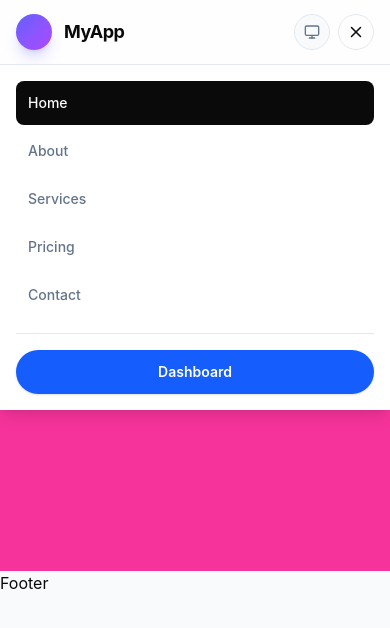
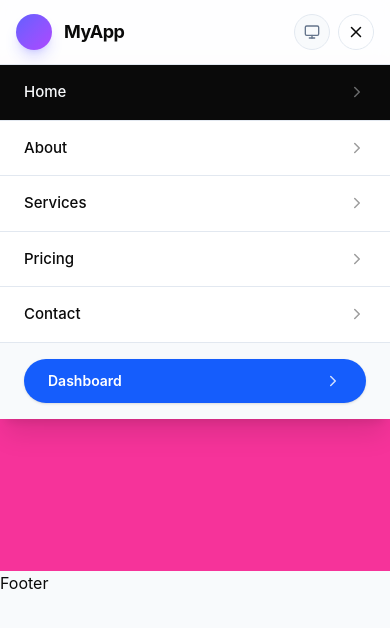
Before and after one commit to WistledgeTechnologies/wistloom-react-streak, a React (Vite) app in the folder my-app/: page / in a window 390 px wide. Both pictures are taken after a click on the button 356 px from the left and 32 px from the top of the page. Shown: the top 628 px of the page. Built offline with nearby package versions, Linux system fonts and the light colour scheme.

Commit message:
style: enhance mobile dropdown with chevrons and section dividers

```diff
--- a/my-app/src/components/Header/MobileNav.jsx
+++ b/my-app/src/components/Header/MobileNav.jsx
@@ -1,4 +1,4 @@
-import { Menu, X } from "lucide-react";
+import { Menu, X, ChevronRight } from "lucide-react";
 import { NavLink, Link } from "react-router-dom";
 import { navLinks } from "@/constants/navigation";
 import ThemeToggle from "@/components/ThemeToggle";
@@ -20,8 +20,8 @@ const MobileNav = ({ isOpen, onToggle, onClose }) => {
       </div>
 
       {isOpen && (
-        <div className="absolute top-full left-0 w-full md:hidden border-t border-border bg-card shadow-lg">
-          <nav className="mx-auto max-w-7xl px-4 py-4 flex flex-col gap-1">
+        <div className="absolute top-full left-0 w-full md:hidden bg-card border-t border-border shadow-xl overflow-hidden">
+          <nav className="flex flex-col">
             {navLinks.map((link) => (
               <NavLink
                 key={link.to}
@@ -29,24 +29,29 @@ const MobileNav = ({ isOpen, onToggle, onClose }) => {
                 end={link.to === "/"}
                 onClick={onClose}
                 className={({ isActive }) =>
-                  `px-3 py-3 rounded-lg text-sm font-medium transition-colors ${
+                  `group flex items-center justify-between px-6 py-4 text-[15px] font-medium border-b border-border transition-colors ${
                     isActive
                       ? "bg-foreground text-background"
-                      : "text-muted hover:text-foreground hover:bg-background"
+                      : "bg-card text-foreground hover:bg-background"
                   }`
                 }
               >
-                {link.label}
+                <span>{link.label}</span>
+                <ChevronRight
+                  size={18}
+                  className="shrink-0 opacity-40 group-hover:opacity-100 transition-opacity"
+                />
               </NavLink>
             ))}
 
-            <div className="mt-3 border-t border-border pt-4">
+            <div className="px-6 py-4 bg-background">
               <Link
                 to="/dashboard"
                 onClick={onClose}
-                className="flex w-full items-center justify-center rounded-full bg-blue-600 px-5 py-3 text-sm font-semibold text-white hover:bg-blue-700 transition-colors shadow-sm"
+                className="flex w-full items-center justify-between rounded-full bg-blue-600 px-6 py-3 text-sm font-semibold text-white hover:bg-blue-700 transition-colors shadow-sm"
               >
-                Dashboard
+                <span>Dashboard</span>
+                <ChevronRight size={18} className="shrink-0 opacity-80" />
               </Link>
             </div>
           </nav>
```
